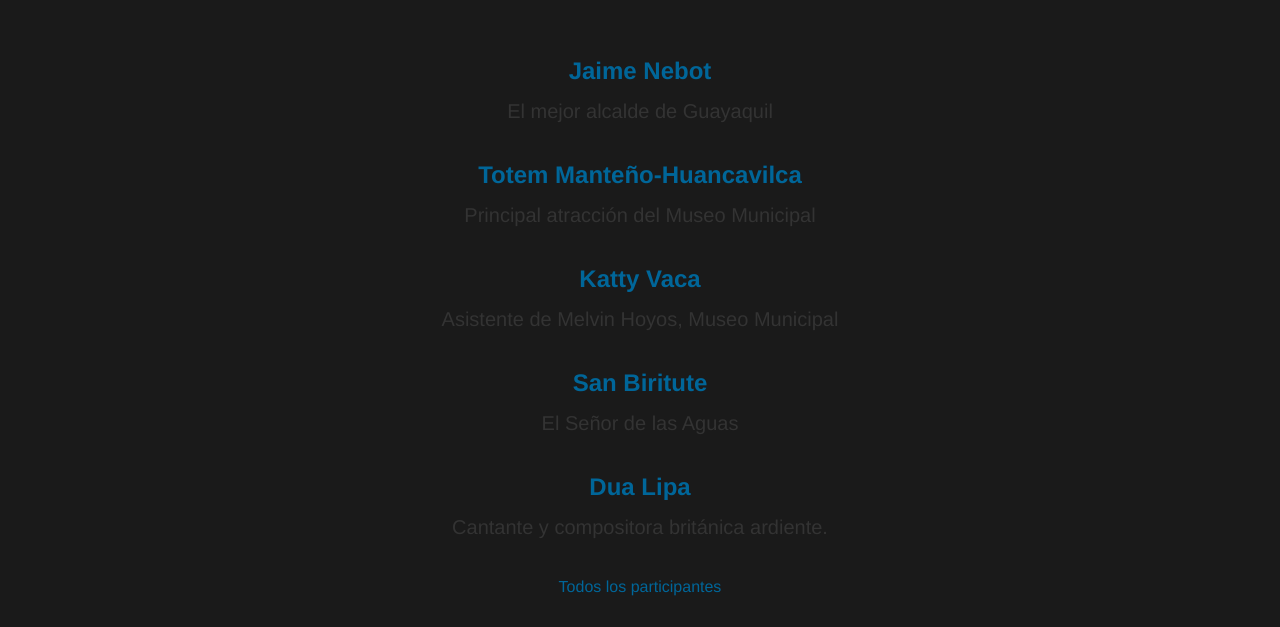
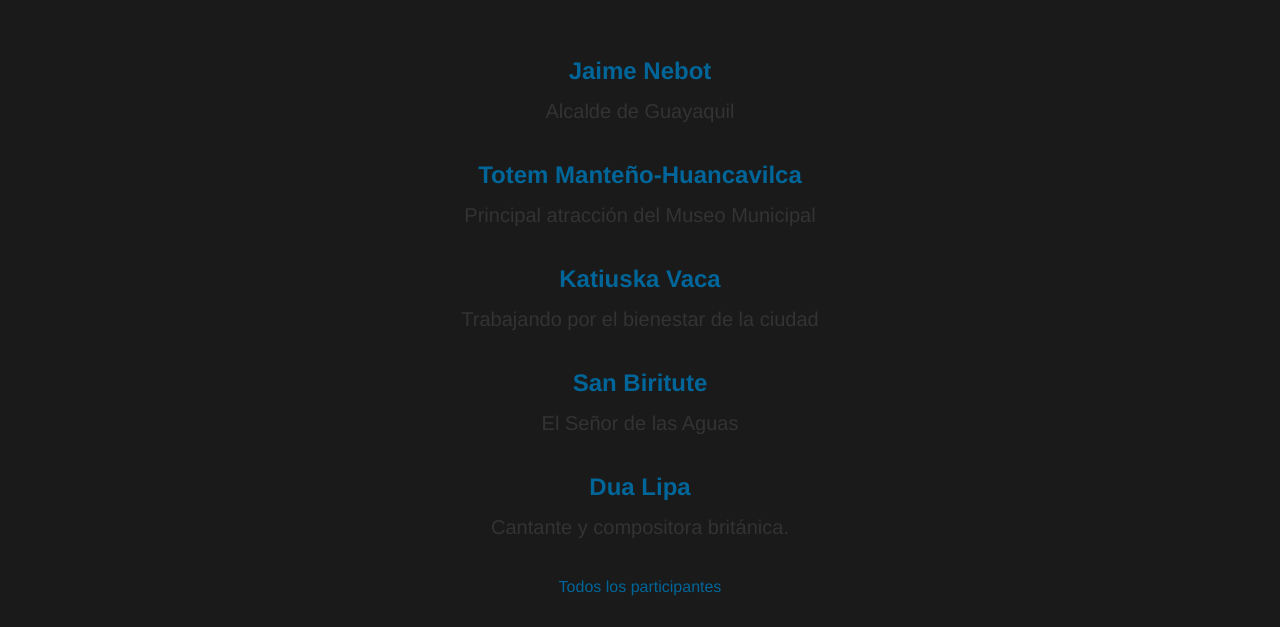
Before and after one commit to ybarbouro/musmusgye, a Jekyll site: the page built from _people/jaime-nebot.md, in a window 1280 px wide and 900 px high, scrolled down 1299 px. Shown: the part 160-787 px from the top of the window. Built offline with Jekyll 4.4.1, drawn with Linux system fonts in a browser that asks for light colours; some of the changed text lies outside the part shown.

Commit message:
fixin docs
va en publico

```diff
--- a/_people/dua-lipa.md
+++ b/_people/dua-lipa.md
@@ -2,7 +2,7 @@
 object-id: dua-lipa
 first-name: Dua
 last-name: Lipa
-job: Cantante y compositora británica ardiente.
+job: Cantante y compositora británica.
 listing-priority: 5
 wikipedia-url: https://en.wikipedia.org/wiki/Dua_Lipa
 ---
--- a/_people/jaime-nebot.md
+++ b/_people/jaime-nebot.md
@@ -2,7 +2,7 @@
 object-id: jaime-nebot
 first-name: Jaime
 last-name: Nebot
-job: El mejor alcalde de Guayaquil
+job: Alcalde de Guayaquil
 listing-priority: 1
 wikipedia-url: https://es.wikipedia.org/wiki/Jaime_Nebot
 image: "https://res.cloudinary.com/magnvs/image/upload/v1492745448/mmgye/gye.jpg"
--- a/_people/katty-vaca.md
+++ b/_people/katty-vaca.md
@@ -1,8 +1,8 @@
 ---
 object-id: katty-vaca
-first-name: Katty
+first-name: Katiuska
 last-name: Vaca
-job: Asistente de Melvin Hoyos, Museo Municipal
+job: Trabajando por el bienestar de la ciudad
 listing-priority: 3
 wikipedia-url: https://es.wikipedia.org/wiki/Museo_Municipal_de_Guayaquil
 ---
```
